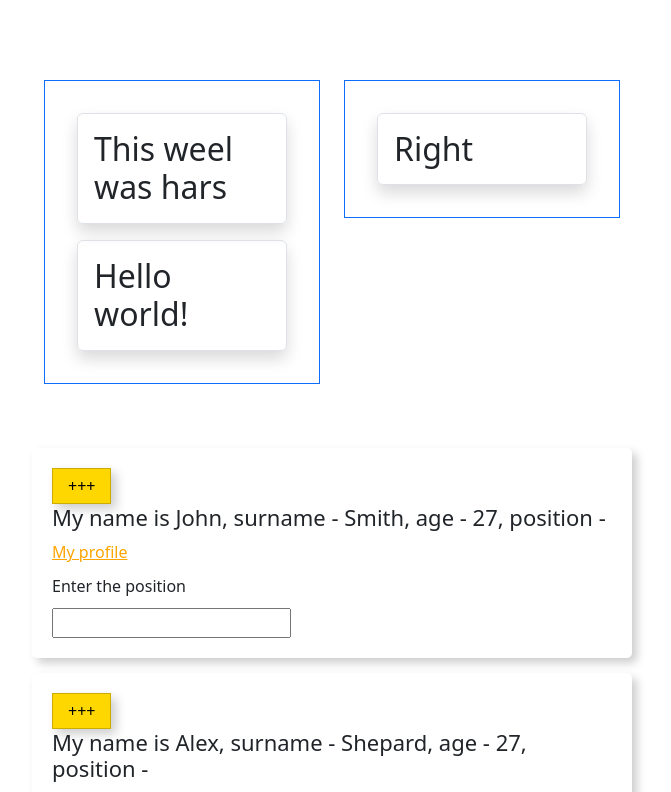
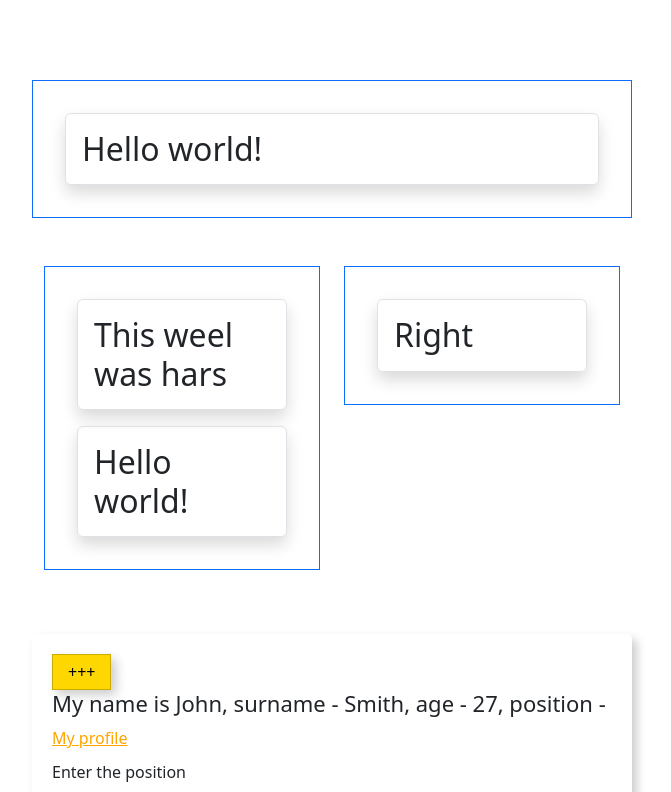
Before and after one commit to ArtemPlohenko/templates-react-test, a React (Create React App) app: page / in a window 1280 px wide. Shown: the top 792 px of the page, without its empty margins (308-979 px from the left). Built offline with nearby package versions, Linux system fonts and the light colour scheme.

Commit message:
added Specialization

```diff
--- a/src/App.js
+++ b/src/App.js
@@ -106,9 +106,20 @@
   );
 };
 
+const HelloGreating = () => {
+  return (
+    <div style={{ width: "600px", margin: "0 auto" }}>
+      <DynamicGreating color={"primary"}>
+        <h2>Hello world!</h2>
+      </DynamicGreating>
+    </div>
+  );
+};
+
 function App() {
   return (
     <Wrapper>
+      <HelloGreating />
       <BootstrapTest
         left={
           <DynamicGreating color={"primary"}>
```
